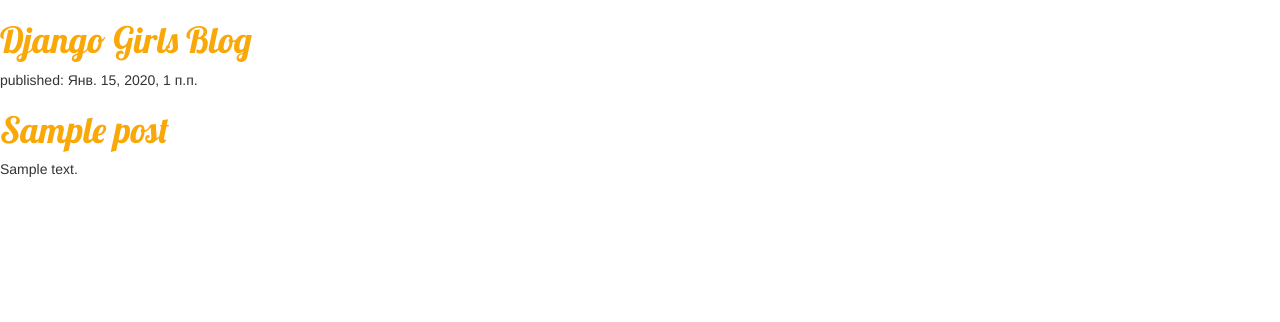
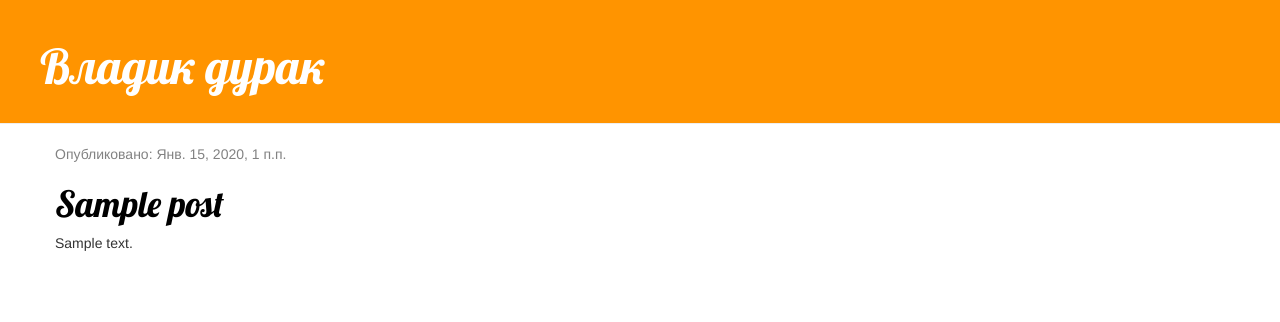
Before and after one commit to Rolsae/rolsae-django, a Django app: template rolsae/templates/rolsae/post_list.html in a window 1280 px wide. Shown: the top 322 px of the page. Run offline with Django 3.2, Linux system fonts and the light colour scheme; the template is opened without the code that fills it: values that come from a table or form of the project are taken from there, others are empty; tables that the repository leaves empty hold one stand-in row (values such as "Sample post"); some libraries are stand-ins or nearby versions.

Commit message:
Modified templates to display posts from database.

```diff
--- a/rolsae/static/css/rolsae.css
+++ b/rolsae/static/css/rolsae.css
@@ -2,5 +2,51 @@ h1 a {
     color: #f9a807;
     font-family: 'Lobster'
 }
+.page-header {
+    background-color: #ff9400;
+    margin-top: 0;
+    padding: 20px 20px 20px 40px;
+}
+
+.page-header h1, .page-header h1 a, .page-header h1 a:visited, .page-header h1 a:active {
+    color: #ffffff;
+    font-size: 36pt;
+    text-decoration: none;
+}
+
+.content {
+    margin-left: 40px;
+}
+
+h1, h2, h3, h4 {
+    font-family: 'Lobster', cursive;
+}
+
+.date {
+    color: #828282;
+}
+
+.save {
+    float: right;
+}
+
+.post-form textarea, .post-form input {
+    width: 100%;
+}
+
+.top-menu, .top-menu:hover, .top-menu:visited {
+    color: #ffffff;
+    float: right;
+    font-size: 26pt;
+    margin-right: 20px;
+}
+
+.post {
+    margin-bottom: 70px;
+}
+
+.post h1 a, .post h1 a:visited {
+    color: #000000;
+}
 
 <a href="https://en.wikipedia.org/wiki/Django" class="external_link" id="link_to_wiki_page">
--- a/rolsae/templates/rolsae/post_list.html
+++ b/rolsae/templates/rolsae/post_list.html
@@ -8,15 +8,23 @@
 	<link href="https://fonts.googleapis.com/css?family=Lobster&subset=latin,cyrillic" rel="stylesheet" type="text/css">
     </head>
     <body>
-        <div>
-            <h1><a href="/">Django Girls Blog</a></h1>
+        <div class="page-header">
+            <h1><a href="/">Владик дурак</a></h1>
         </div>
-{% for post in posts %}
-    <div>
-        <p>published: {{ post.published_date }}</p>
-        <h1><a href="">{{ post.title }}</a></h1>
-        <p>{{ post.text|linebreaksbr }}</p>
+<div class="content container">
+    <div class="row">
+        <div class="col-md-8">
+            {% for post in posts %}
+                <div class="post">
+                    <div class="date">
+                        <p>Опубликовано: {{ post.published_date }}</p>
+                    </div>
+                    <h1><a href="">{{ post.title }}</a></h1>
+                    <p>{{ post.text|linebreaksbr }}</p>
+                </div>
+            {% endfor %}
+        </div>
     </div>
-{% endfor %}
+</div>
     </body>
 </html>
```
